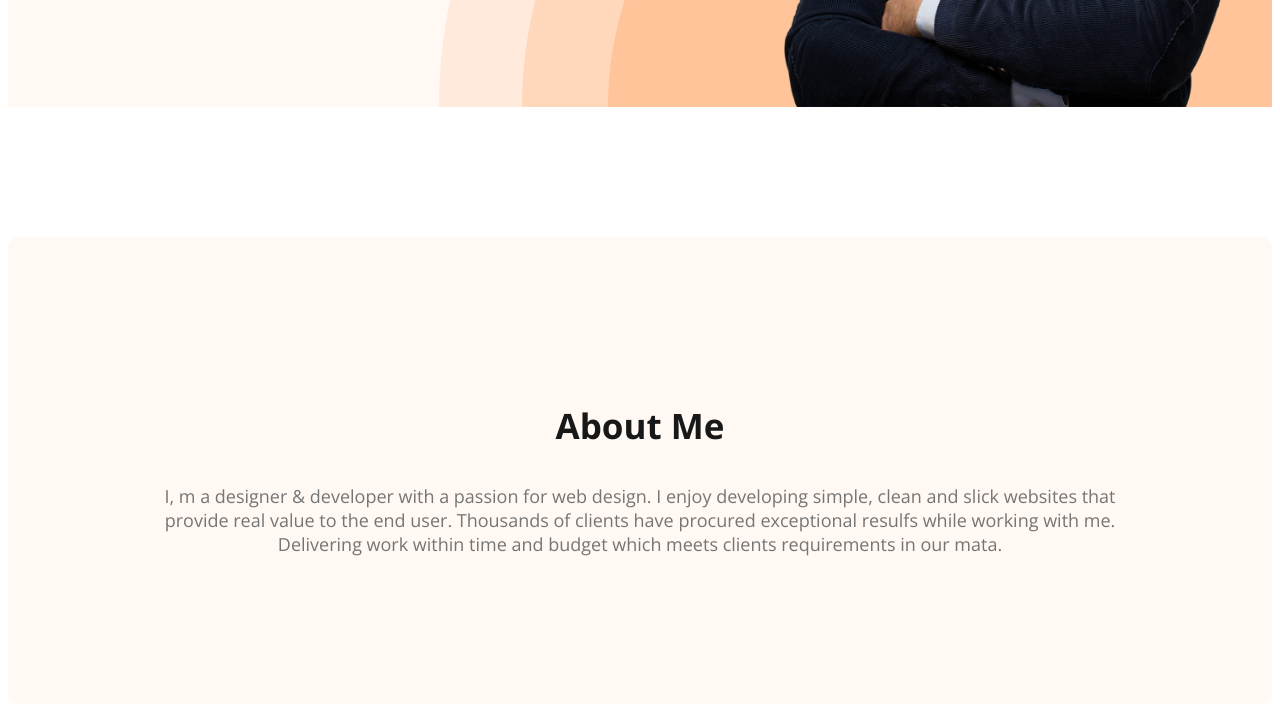
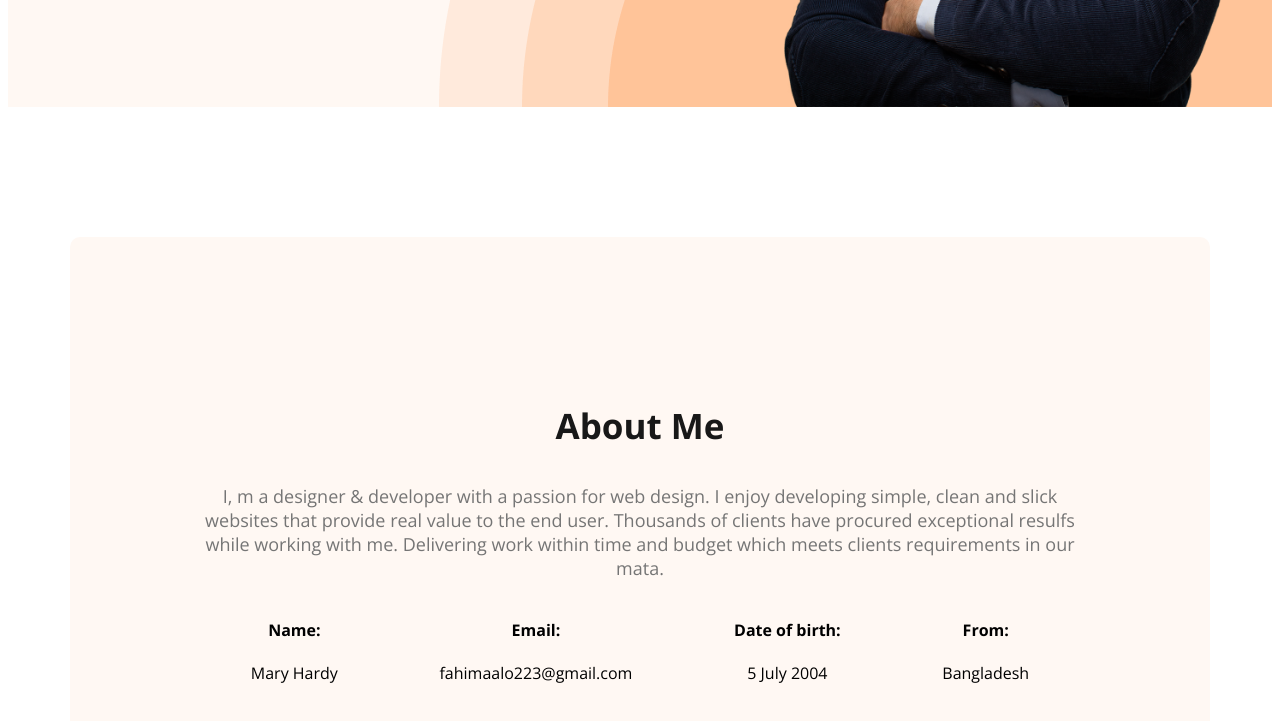
Before and after one commit to FahimaAlo/web-developer-portfolio, a plain HTML site: page index.html in a window 1280 px wide. Shown: the part 661-1382 px from the top of the page. Drawn offline with nearby package versions, Linux system fonts and the light colour scheme.

Commit message:
added about information

```diff
--- a/index.html
+++ b/index.html
@@ -40,6 +40,33 @@
                 websites that provide real value to the end user. Thousands of clients have procured exceptional resulfs
                 while working with me. Delivering work within time and budget which meets clients requirements in our
                 mata.</p>
+
+
+                <div class="about-info-container">
+                <div class="about-info">
+                    <h4 class="info-title">Name:</h4>
+                    <p class="info-description">Mary Hardy</p>
+                </div>
+                <div class="about-info">
+                    <h4 class="info-title">Email:</h4>
+                    <p class="info-description">fahimaalo223@gmail.com</p>
+                </div>
+                <div class="about-info">
+                    <h4 class="info-title">Date of birth:</h4>
+                    <p class="info-description">5 July 2004</p>
+                </div>
+                <div class="about-info">
+                    <h4 class="info-title">From:</h4>
+                    <p class="info-description">Bangladesh</p>
+                </div>
+
+
+
+
+
+
+
+                </div>
                 </section>
     </main>
     <footer>
--- a/styles/portfolio.css
+++ b/styles/portfolio.css
@@ -101,3 +101,16 @@ nav a {
     background: #FFF8F3;
     margin: 130px 0;
 }
+main{
+    max-width: 1140px;
+    margin: 0 auto;
+}
+.about-info-container{
+    display: flex;
+    justify-content: space-around;
+
+}
+.about-info{
+    text-align: center;
+
+}
```
